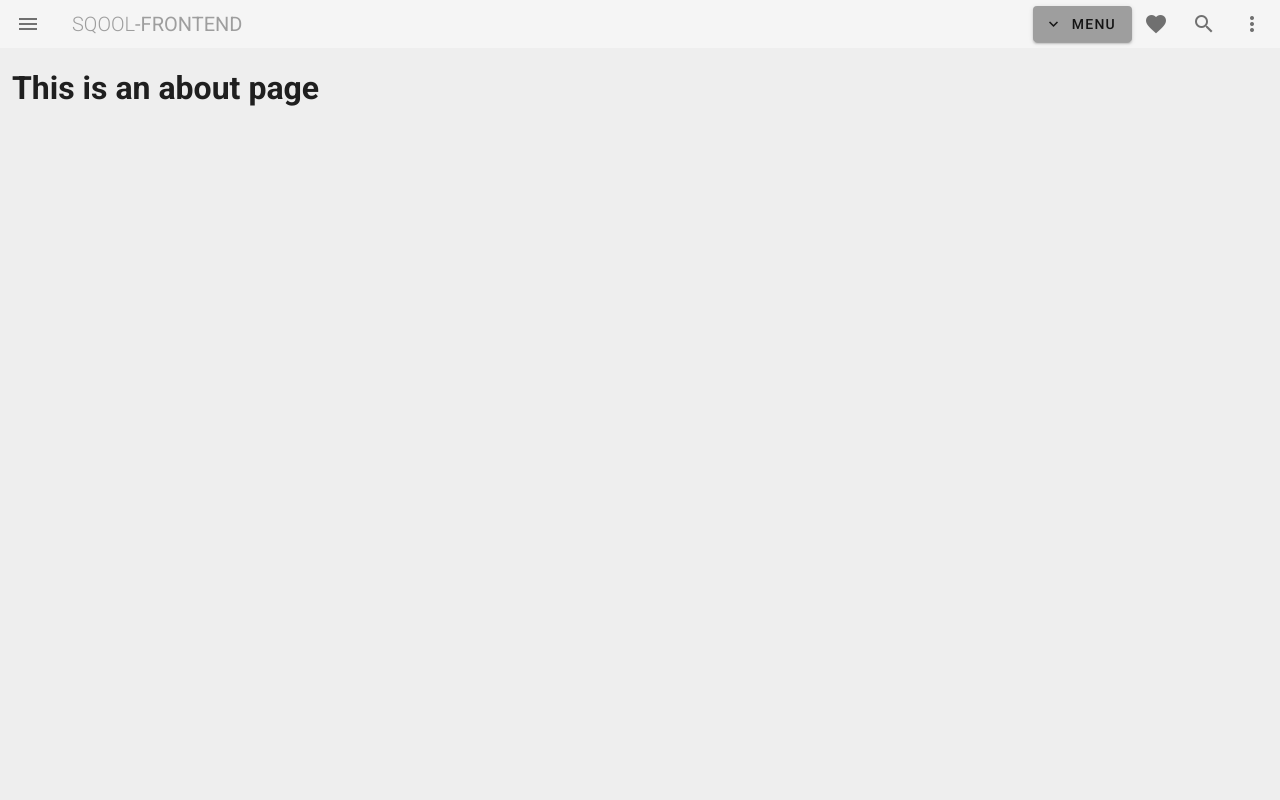
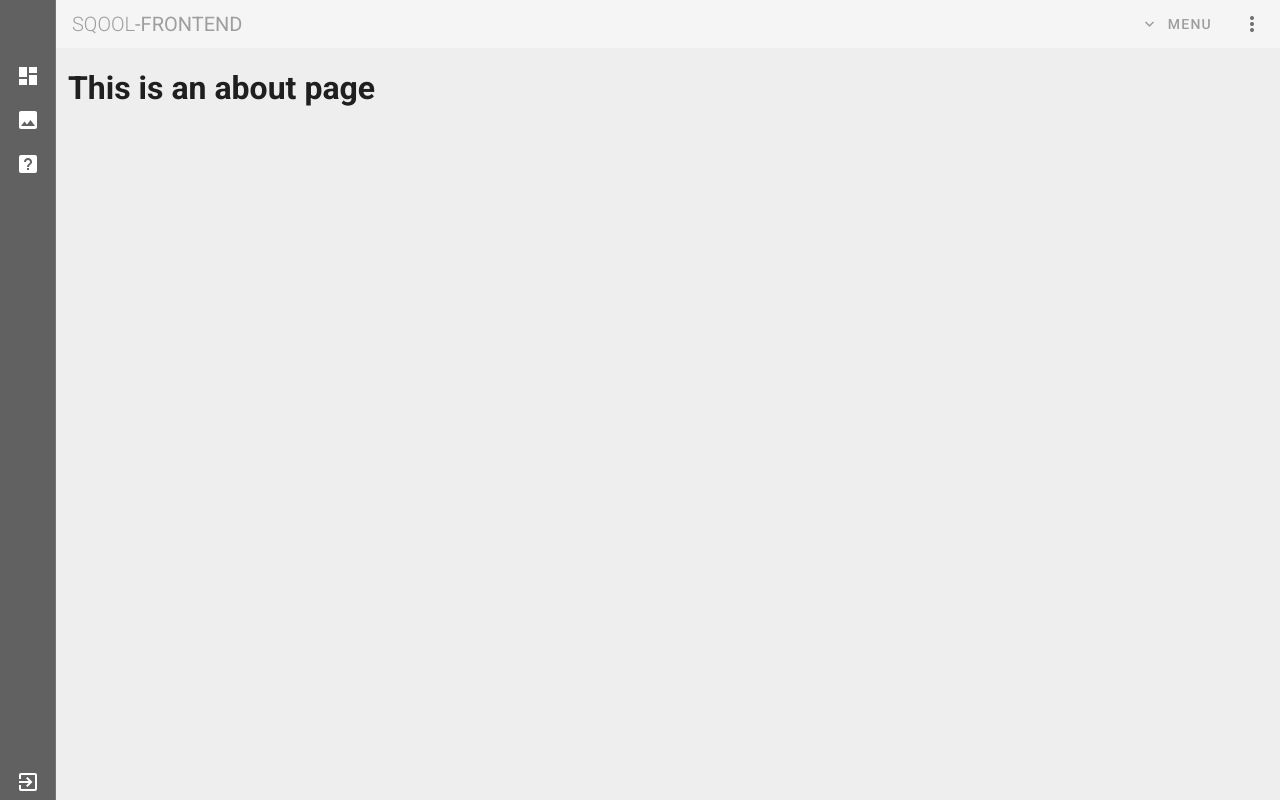
Before and after one commit to ghostcoding-devs/sqool-frontend, a Vue app: page /about in a window 1280 px wide. Built offline with nearby package versions, Linux system fonts and the light colour scheme.

Commit message:
initial setup done

```diff
--- a/src/App.vue
+++ b/src/App.vue
@@ -1,6 +1,6 @@
 <template>
   <v-app id="inspire" :style="{background: $vuetify.theme.themes[theme].background}">
-    <Navbar />
+    <Navigation />
     <v-content class="mx-3 mt-4">
       <router-view></router-view>
     </v-content>
@@ -8,14 +8,12 @@
 </template>
 
 <script>
-import SideBar from '@/components/Navigation/Sidedrawer'
-import Navbar from '@/components/Navigation/Navbar'
+import Navigation from '@/components/Navigation/Navigation'
 
 export default {
   name: 'App',
   components: {
-    SideBar,
-    Navbar
+    Navigation
   },
 
   data: () => ({
--- a/src/components/Navigation/Navbar.vue
+++ b/src/components/Navigation/Navbar.vue
@@ -1,6 +1,5 @@
 <template>
   <v-app-bar dense app flat color="inherit">
-    <v-app-bar-nav-icon></v-app-bar-nav-icon>
     <v-toolbar-title class="text-uppercase grey--text">
       <span class="font-weight-light">Sqool</span>
       <span>-Frontend</span>
@@ -8,35 +7,38 @@
     <v-spacer></v-spacer>
     <!-- Navigation Menu -->
     <v-menu offset-y>
-    <v-btn flat slot="activator" color="grey">
+     <template v-slot:activator="{ on }">
+      <v-btn
+        text
+        slot="activator"
+        color="grey"
+        v-on="on">
         <v-icon left>expand_more</v-icon>
         <span>Menu</span>
       </v-btn>
-    <v-list>
-      <v-list-tile v-for="link in links" :key="link.text" router :to="link.route">
-        <v-list-tile-title>{{ link.text }}</v-list-tile-title>
-      </v-list-tile>
+     </template>
+    <v-list shaped dense>
+      <v-list-item v-for="link in links" :key="link.text" router :to="link.route" color="primary">
+        <v-list-item-title>{{ link.text }}</v-list-item-title>
+      </v-list-item>
     </v-list>
   </v-menu>
-    <v-btn icon>
-      <v-icon>mdi-heart</v-icon>
-    </v-btn>
-    <v-btn icon>
-      <v-icon>mdi-magnify</v-icon>
-    </v-btn>
+  <!-- Auth Menu -->
   <v-menu left bottom>
     <template v-slot:activator="{ on }">
       <v-btn icon v-on="on">
         <v-icon>mdi-dots-vertical</v-icon>
       </v-btn>
     </template>
-      <v-list>
-        <v-list-item
-          v-for="n in 5"
-          :key="n"
-          @click="() => {}"
-        >
-          <v-list-item-title>Option {{ n }}</v-list-item-title>
+    <v-list dense>
+      <v-list-item v-for="item in authLinks" :key="item.text" router :to="item.route">
+        <v-list-item-icon>
+          <v-icon v-text="item.icon"></v-icon>
+        </v-list-item-icon>
+        <v-list-item-content>
+          <v-list-item-title v-text="item.text"></v-list-item-title>
+        </v-list-item-content>
+        <v-list-item-title>{{ item.text }}</v-list-item-title>
       </v-list-item>
     </v-list>
   </v-menu>
@@ -48,12 +50,21 @@ export default {
   name: 'Navbar',
   data: () => ({
     links: [
-      { icon: 'dashboard', text: 'Dashboard', route: '/' },
+      { icon: 'dashboard', text: 'Übersicht', route: '/' },
       { icon: 'folder', text: 'My Projects', route: '/projects' },
       { icon: 'person', text: 'Team', route: '/team' },
     ],
+    authLinks: [
+     { icon: 'person', text: 'Profile', route: '/profile' },
+     { icon: 'exit_to_app', text: 'LogOut', route: '/logout' },
+    ],
     drawer: false
-  })
+  }),
+  methods: {
+    toggleDrawer () {
+      this.$emit('onToggleDrawer')
+    }
+  }
 
 }
 </script>
--- /dev/null
+++ b/src/components/Navigation/Navigation.vue
@@ -0,0 +1,27 @@
+<template>
+  <nav>
+    <Navbar />
+    <Sidedrawer />
+  </nav>
+</template>
+
+<script>
+import Sidedrawer from './Sidedrawer'
+import Navbar from './Navbar'
+export default {
+  name: 'Navigation',
+  components: {
+    Sidedrawer,
+    Navbar
+  },
+  data: () => ({
+  }),
+  methods: {
+
+  }
+}
+</script>
+
+<style>
+
+</style>
--- a/src/components/Navigation/Sidedrawer.vue
+++ b/src/components/Navigation/Sidedrawer.vue
@@ -1,11 +1,34 @@
 <template>
-
+  <v-navigation-drawer dark app clipped-right mini-variant permanent color="#616161">
+    <v-list-item>
+    </v-list-item>
+    <v-list dense nav>
+      <v-list-item v-for="item in items" :key="item.title" link>
+        <v-list-item-icon>
+          <v-icon>{{ item.icon }}</v-icon>
+        </v-list-item-icon>
+      </v-list-item>
+    </v-list>
+    <template v-slot:append>
+      <v-btn block icon>
+        <v-icon class="flex">exit_to_app</v-icon>
+      </v-btn>
+    </template>
+  </v-navigation-drawer>
 </template>
 
 <script>
 export default {
-  name: 'Sidedrawer'
-
+  name: 'Sidedrawer',
+  data ()  {
+    return {
+      items: [
+        { title: 'Dashboard', icon: 'mdi-view-dashboard' },
+        { title: 'Photos', icon: 'mdi-image' },
+        { title: 'About', icon: 'mdi-help-box' },
+      ]
+    }
+  }
 }
 </script>
 
--- a/src/plugins/vuetify.js
+++ b/src/plugins/vuetify.js
@@ -8,8 +8,8 @@ export default new Vuetify({
   theme: {
     themes: {
       light: {
-        primary: colors.purple,
-        secondary: colors.grey.darken1,
+        primary: colors.red.accent4,
+        secondary: colors.blueGrey,
         accent: colors.shades.black,
         error: colors.red.accent3,
         background: colors.grey.lighten3
```
Lines whose indentation alone changed are shown as unchanged.
